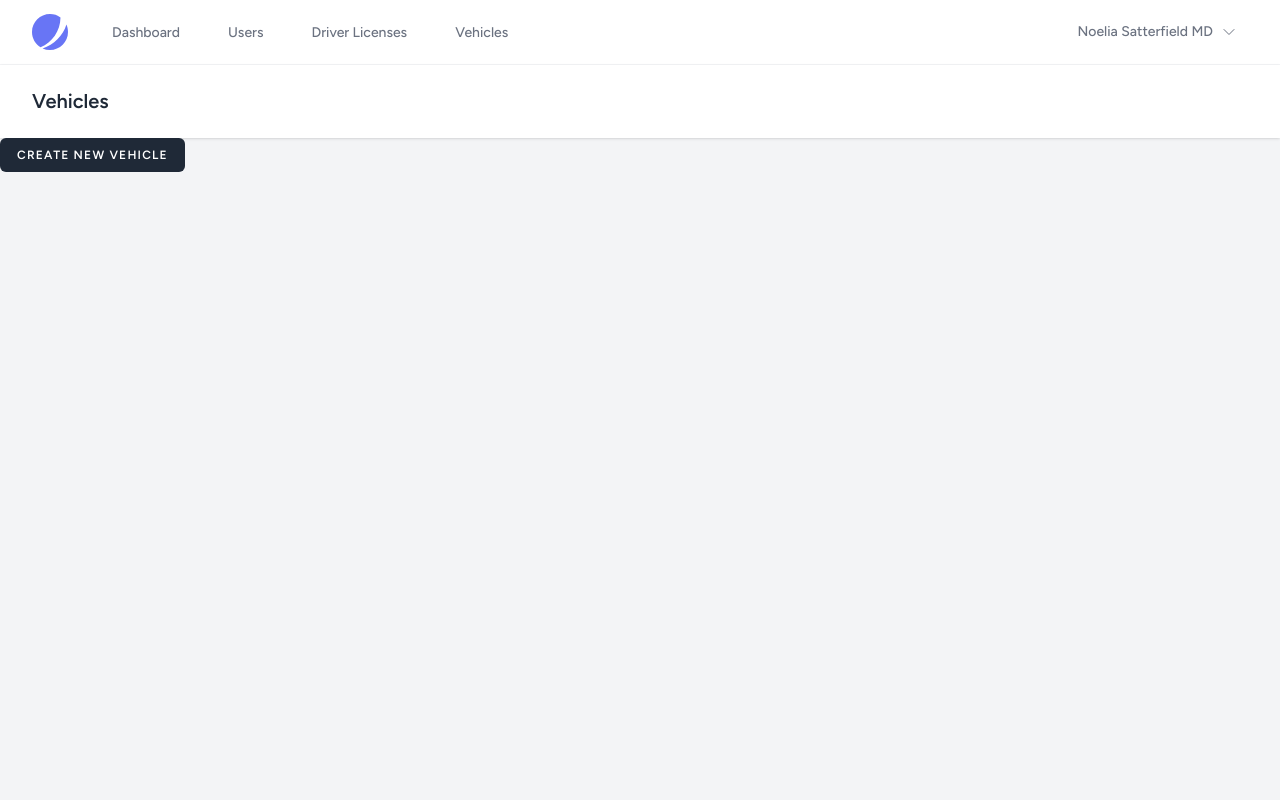
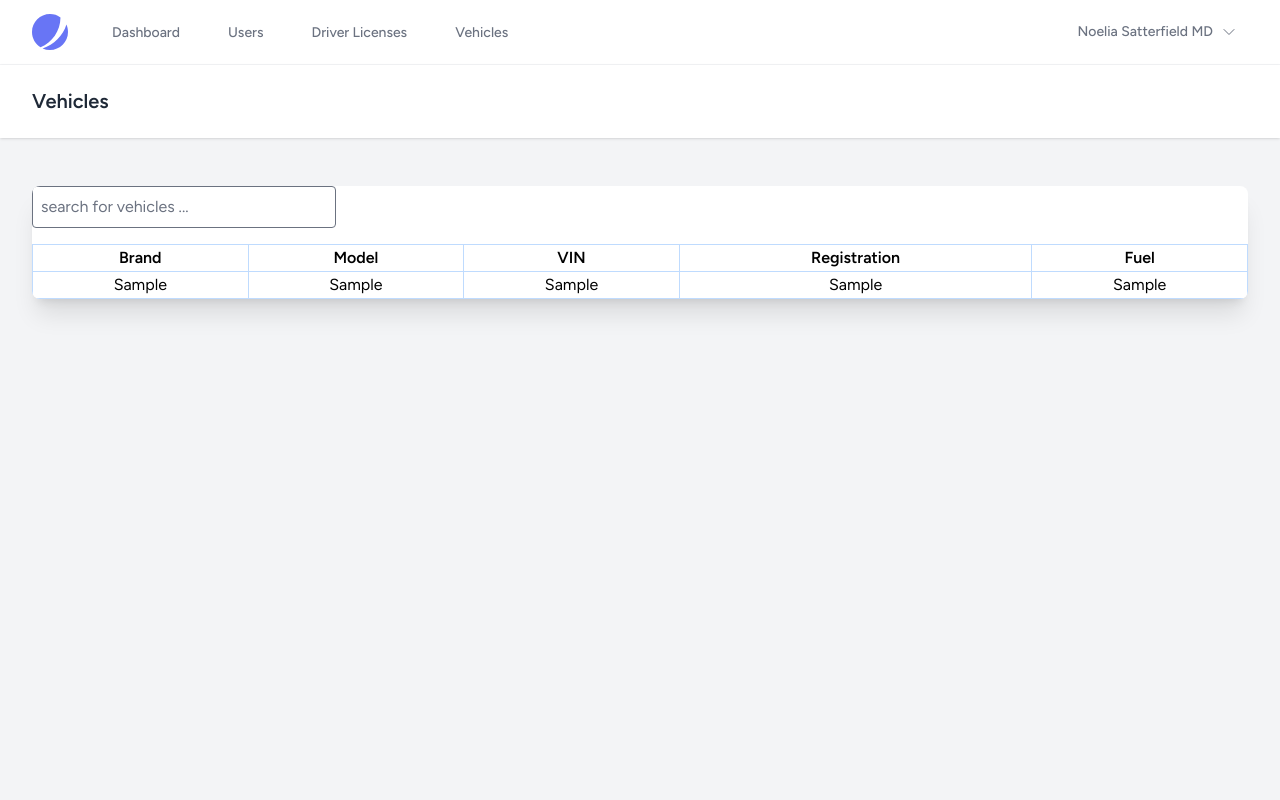
Before and after one commit to AleksandarAta/test, a Laravel app: template resources/views/vehicles/index.blade.php in a window 1280 px wide. Run offline with Laravel 12, Linux system fonts and the light colour scheme; a user stored in the database is signed in; data comes from the database, SQL or seed files in the repository; tables that the repository leaves empty hold one stand-in row (values such as "Sample post"); the template is opened without the code that fills it: most values are stand-ins (such as "Sample title", 1, 10 or a date in 2020); style sheets or scripts are compiled from the project's sources; parts of the project's set-up code (start-up, migrations or seed data) failed here and were passed over; some libraries are stand-ins or nearby versions.

Commit message:
added first livewire comonend :confetii:

```diff
--- /dev/null
+++ b/app/Livewire/Vehicles/Index.php
@@ -0,0 +1,47 @@
+<?php
+
+namespace App\Livewire\Vehicles;
+
+use App\Models\Vehicle;
+use Livewire\Component;
+use Livewire\WithPagination;
+use Illuminate\Support\Facades\Log;
+
+class Index extends Component
+{
+    use WithPagination;
+
+    public $per_page = [5, 10, 15];
+    public $per_page_selected = 15;
+    public $search = "";
+    public $order_by = 'id';
+    public $order_type = 'asc';
+
+    public function order_by($order_by)
+    {
+        if ($order_by == $this->order_by) {
+            if ($this->order_type == 'asc') {
+                $this->order_type = 'desc';
+            } else {
+                $this->order_type = 'asc';
+            }
+        } else {
+            $this->order_by = $order_by;
+            $this->order_type = 'asc';
+        }
+    }
+
+    public function render()
+    {
+        Log::info('Render method called - Search:', ['search' => $this->search]);
+        $vehicles = Vehicle::where('brand', 'like', '%' . $this->search . '%')
+            ->OrWhere('model', 'like', '%' . $this->search . '%')
+            ->OrWhere('vin', 'like', '%' . $this->search . '%')
+            ->OrWhere('registration', 'like', '%' . $this->search . '%')
+            ->OrWhere('fuel', 'like', '%' . $this->search . '%')
+            ->orderBy($this->order_by, $this->order_type)
+            ->paginate($this->per_page_selected);
+
+        return view('livewire.vehicles.index', ['vehicles' => $vehicles]);
+    }
+}
--- a/resources/js/app.js
+++ b/resources/js/app.js
@@ -1 +1,3 @@
-import './bootstrap';
+import "./bootstrap";
+
+import.meta.glob(["../images/**"]);
--- /dev/null
+++ b/resources/views/custom-pagination-links-view.blade.php
@@ -0,0 +1,3 @@
+<div>
+    <!-- Live as if you were to die tomorrow. Learn as if you were to live forever. - Mahatma Gandhi -->
+</div>
--- /dev/null
+++ b/resources/views/livewire/vehicles/index.blade.php
@@ -0,0 +1,30 @@
+<div>
+    <div name="searchBar" class="mb-4 relative">
+        <form wire:submit.prevent>
+           <input wire:model.live="search" type="text"  placeholder="search for vehicles ..." class=" w-1/4 p-2 border rounded">
+        </form>
+    </div>
+          <table class="table-auto border-collapse border border-blue-200 w-full">
+        <thead>
+            <tr>
+                <th wire:click="order_by('brand')" class="border border-blue-200 cursor-pointer hover:bg-blue-100">Brand</th>
+                <th wire:click="order_by('model')"  class="border border-blue-200 cursor-pointer hover:bg-blue-100">Model</th>
+                <th class="border border-blue-200 ">VIN</th>
+                <th class="border border-blue-200">Registration</th>
+                <th wire:click="order_by('fuel')"  class="border border-blue-200 cursor-pointer hover:bg-blue-100">Fuel</th>
+            </tr>
+        </thead>
+        <tbody class="border border-blue-200">
+            @foreach($vehicles as $vehicle)
+                <tr>
+                    <td class="border border-blue-200 text-center">{{ $vehicle->brand }}</td>
+                    <td class="border border-blue-200 text-center">{{ $vehicle->model }}</td>
+                    <td class="border border-blue-200 text-center">{{ $vehicle->vin }}</td>
+                    <td class="border border-blue-200 text-center">{{ $vehicle->registration }}</td>
+                    <td class="border border-blue-200 text-center">{{ $vehicle->fuel }}</td>
+                </tr>
+            @endforeach
+        </tbody>
+    </table>
+   {{ $vehicles->links() }}
+</div>
--- a/resources/views/vehicles/index.blade.php
+++ b/resources/views/vehicles/index.blade.php
@@ -4,8 +4,12 @@
             {{ __('Vehicles') }}
         </h2>
     </x-slot>
+   <div class="py-12">
+        <div class="max-w-7xl mx-auto sm:px-6 lg:px-8">
+            <div class="bg-white dark:bg-gray-800 overflow-hidden shadow-xl sm:rounded-lg">
+                 <livewire:vehicles.index/>
+            </div>
+        </div>
+    </div>
 
-        <form action="{{ route('vehicles.create') }}" method="GET">
-    <x-button type='submit'>Create new vehicle</x-button>
-    </form>
 </x-app-layout>
```
Also changed, not shown: resources/images/icons8-search.svg (added).
